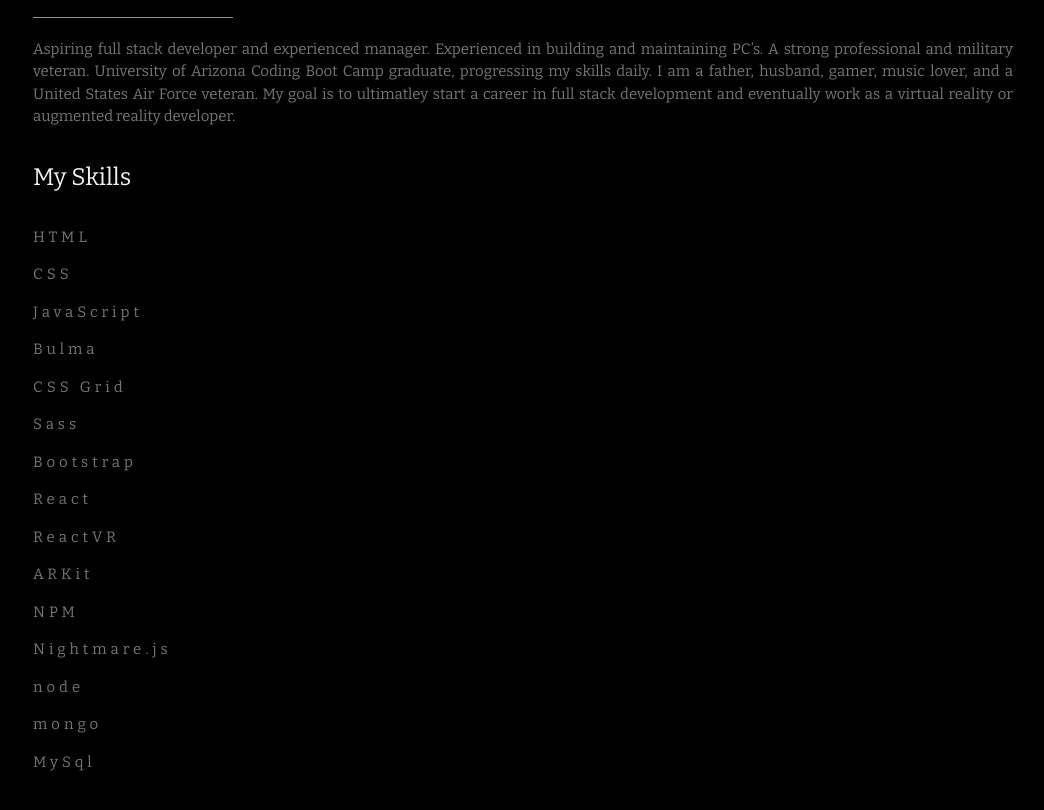
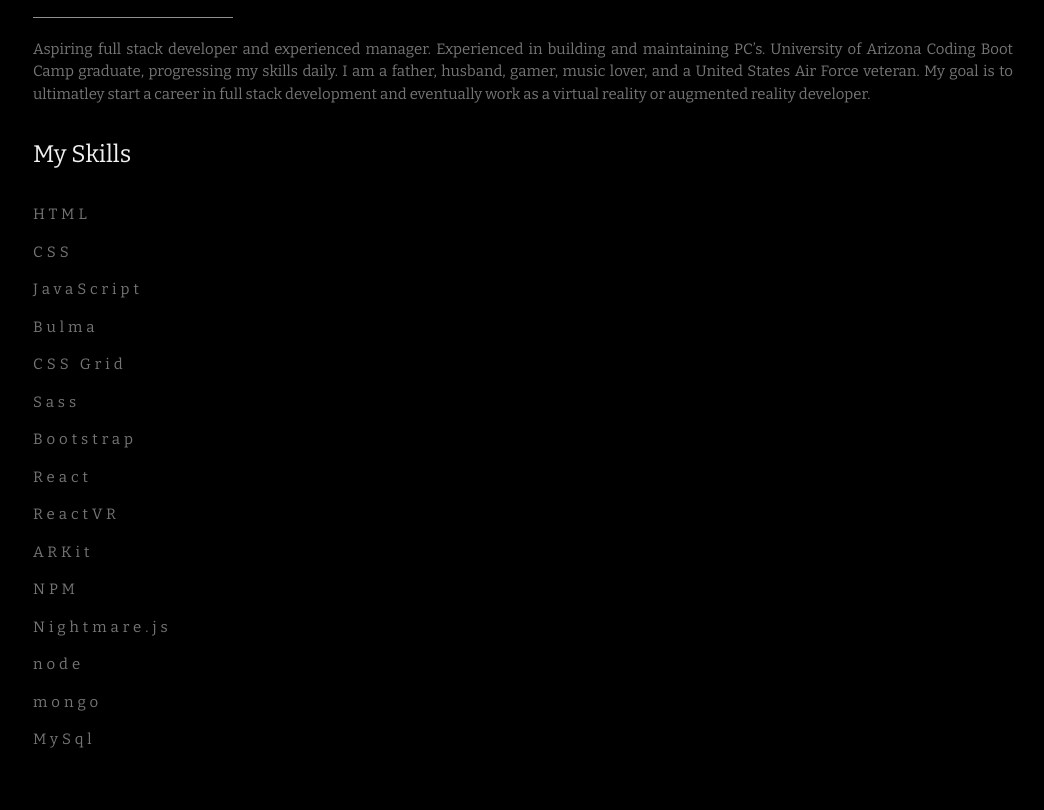
Before and after one commit to Astonsilicon/portfolio2, a plain HTML site: page index.html in a window 1280 px wide. Shown: the part 1101-1911 px from the top of the page, without its empty margins (177-1221 px from the left). Drawn offline with nearby package versions, Linux system fonts and the light colour scheme.

Commit message:
Update index.html

```diff
--- a/index.html
+++ b/index.html
@@ -63,7 +63,7 @@
   <div class="w3-content w3-justify w3-text-grey w3-padding-64" id="about">
     <h2 class="w3-text-light-grey">James Barrio</h2>
     <hr style="width:200px" class="w3-opacity">
-    <p>Aspiring full stack developer and experienced manager. Experienced in building and maintaining PC’s. A strong professional and military veteran. University of Arizona Coding Boot Camp graduate, progressing my skills daily. I am a father, husband, gamer, music lover, and a United States Air Force veteran. My goal is to ultimatley start a career in full stack development and eventually work as a virtual reality or augmented reality developer.
+    <p>Aspiring full stack developer and experienced manager. Experienced in building and maintaining PC’s. University of Arizona Coding Boot Camp graduate, progressing my skills daily. I am a father, husband, gamer, music lover, and a United States Air Force veteran. My goal is to ultimatley start a career in full stack development and eventually work as a virtual reality or augmented reality developer.
     </p>
     <h3 class="w3-padding-16 w3-text-light-grey">My Skills</h3>
     <p class="w3-wide">HTML</p>
```
